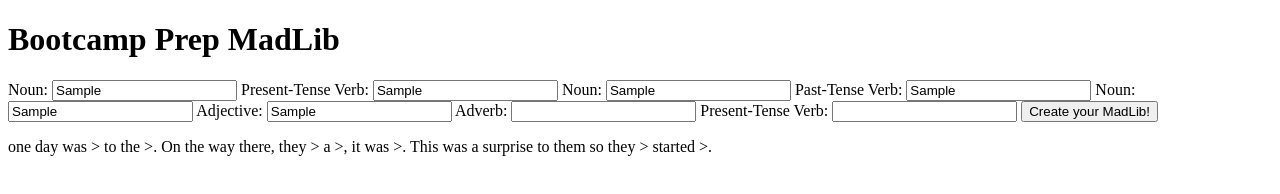
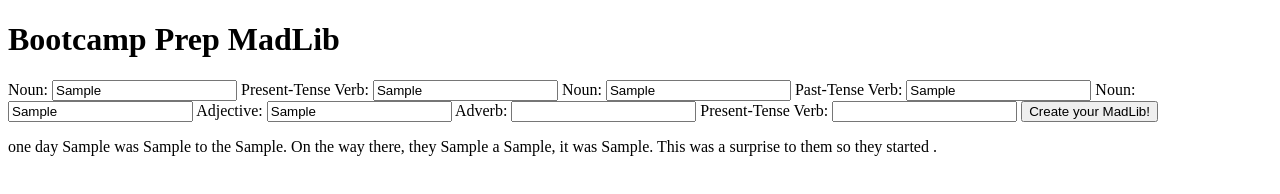
Before and after one commit to 27Nyappy/madlib-game, a plain HTML site: page index.html in a window 1280 px wide. Both pictures are taken after typing "Sample", "Sample", "Sample", "Sample", "Sample", "Sample" into the empty fields and a click on the button "Create your MadLib!". Drawn offline with Linux system fonts and the light colour scheme.

Commit message:
added JS

```diff
--- a/app.js
+++ b/app.js
@@ -0,0 +1,30 @@
+// Reference
+const noun1Input = document.getElementById('noun1');
+const presenttv1Input = document.getElementById('presenttv1');
+const noun2Input = document.getElementById('noun2');
+const pasttv1Input = document.getElementById('pasttv1');
+const noun3Input = document.getElementById('noun3');
+const adjective1Input = document.getElementById('adjective1');
+const adverb1Input = document.getElementById('adverb1');
+const presenttv2Input = document.getElementById('presenttv2');
+
+const noun1result = document.getElementById('noun1result');
+const presenttv1result = document.getElementById('presenttv1result');
+const noun2result = document.getElementById('noun2result');
+const pasttv1result = document.getElementById('pasttv1result');
+const noun3result = document.getElementById('noun3result');
+const adjective1result = document.getElementById('adjective1result');
+const adverb1result = document.getElementById('adverb1result');
+const presenttv2result = document.getElementById('presenttv2result');
+
+// Action to take on user events
+function createLib() {
+    noun1result.textContent = noun1Input.value;
+    presenttv1result.textContent = presenttv1Input.value;
+    noun2result.textContent = noun2Input.value;
+    pasttv1result.textContent = pasttv1Input.value;
+    noun3result.textContent = noun3Input.value;
+    adjective1result.textContent = adjective1Input.value;
+    adverb1result.textContent = adverb1Input.value;
+    presenttv2result.textContent = presenttv2Input.value;
+}
--- a/index.html
+++ b/index.html
@@ -33,14 +33,14 @@
         Present-Tense Verb: <input id="presenttv2">
     </label>
 
-    <button type="button" onclick="createlib">Create your MadLib!</button>
+    <button type="button" onclick="createLib()">Create your MadLib!</button>
 
     <p>
-            one day <span id="noun1-result"></span> was <span id="presenttv1-result"></span>>
-            to the <span id="noun2-result"></span>>. On the way there, they <span id="pasttv1-result"></span>>
-            a <span id="noun3-result"></span>>, it was <span id="adjective1-result"></span>>.
-            This was a surprise to them so they <span id="adverb1-result"></span>> started
-            <span id="presenttv2"></span>>.
+            one day <span id="noun1result"></span> was <span id="presenttv1result"></span>
+            to the <span id="noun2result"></span>. On the way there, they <span id="pasttv1result"></span>
+            a <span id="noun3result"></span>, it was <span id="adjective1result"></span>.
+            This was a surprise to them so they <span id="adverb1result"></span> started
+            <span id="presenttv2result"></span>.
     </p>
 
     <script src="app.js"></script>
```
